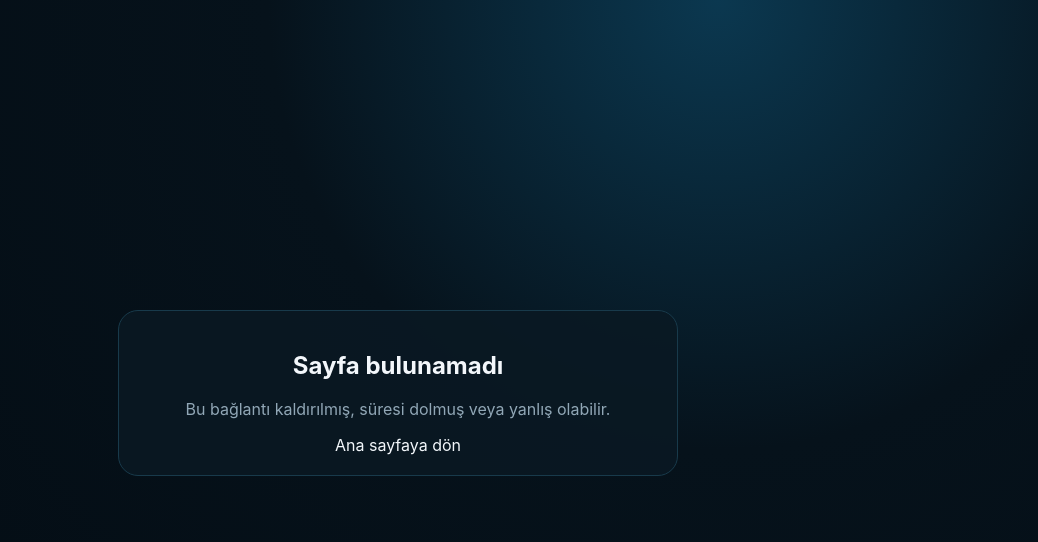
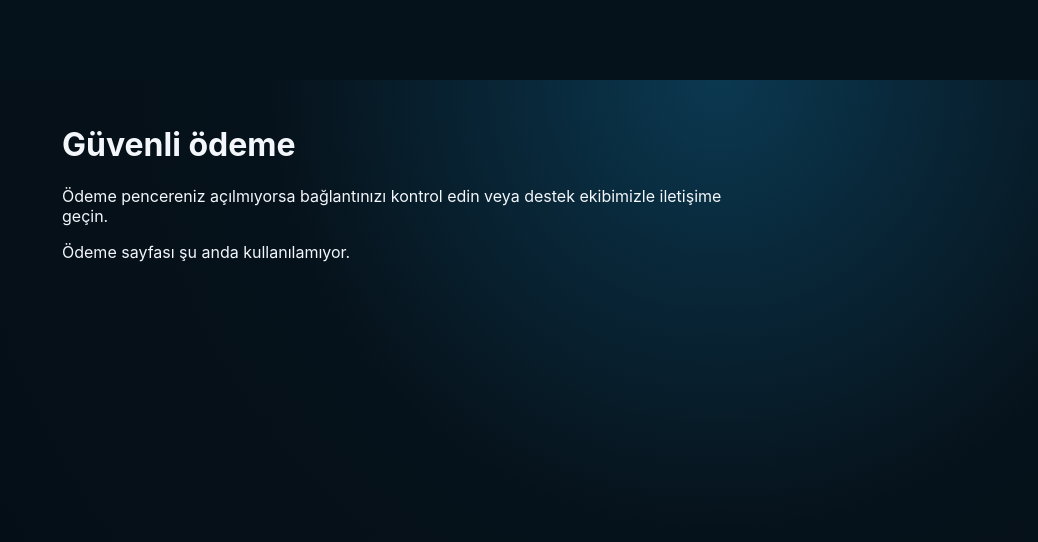
Before and after one commit to mehmetozan-5858/ai-visibility, a Next.js app: page /paddle-checkout in a window 1280 px wide. Before the commit this address had no page. Shown: the top 542 px of the page, without its empty margins (242-1280 px from the left). Built offline with nearby package versions, Linux system fonts and the light colour scheme.

Commit message:
Prepare Paddle payment link sandbox preview

```diff
--- /dev/null
+++ b/app/paddle-checkout/page.js
@@ -0,0 +1,15 @@
+import PaddlePaymentLink from '../../components/PaddlePaymentLink';
+import {sandboxClientToken, sandboxEnabled} from '../../lib/paddle-sandbox';
+
+export const dynamic = 'force-dynamic';
+export const metadata = {title: 'Güvenli ödeme', robots: {index: false, follow: false}, referrer: 'no-referrer'};
+
+export default function PaddleCheckoutPage() {
+  const sandbox = sandboxEnabled();
+  const token = sandbox ? sandboxClientToken() : (process.env.VERCEL_ENV === 'production' ? process.env.NEXT_PUBLIC_PADDLE_LIVE_CLIENT_TOKEN || '' : '');
+  return <main style={{maxWidth:720,margin:'80px auto',padding:24}}>
+    <h1>Güvenli ödeme</h1>
+    <p>Ödeme pencereniz açılmıyorsa bağlantınızı kontrol edin veya destek ekibimizle iletişime geçin.</p>
+    <PaddlePaymentLink token={token} sandbox={sandbox}/>
+  </main>;
+}
--- /dev/null
+++ b/components/PaddlePaymentLink.js
@@ -0,0 +1,23 @@
+'use client';
+import Script from 'next/script';
+import {useState} from 'react';
+
+export default function PaddlePaymentLink({token, sandbox}) {
+  const [error, setError] = useState('');
+  if (!token || (sandbox ? !token.startsWith('test_') : !token.startsWith('live_'))) {
+    return <p role="alert">Ödeme sayfası şu anda kullanılamıyor.</p>;
+  }
+  function initialize() {
+    try {
+      if (!window.Paddle) throw new Error('Paddle unavailable');
+      if (sandbox) window.Paddle.Environment.set('sandbox');
+      if (!window.Paddle.Initialized) window.Paddle.Initialize({token});
+    } catch {
+      setError('Ödeme penceresi açılamadı. Lütfen tekrar deneyin.');
+    }
+  }
+  return <>
+    <Script src="https://cdn.paddle.com/paddle/v2/paddle.js" onReady={initialize} onError={() => setError('Ödeme penceresi yüklenemedi. Lütfen tekrar deneyin.')}/>
+    {error && <p role="alert">{error}</p>}
+  </>;
+}
```
